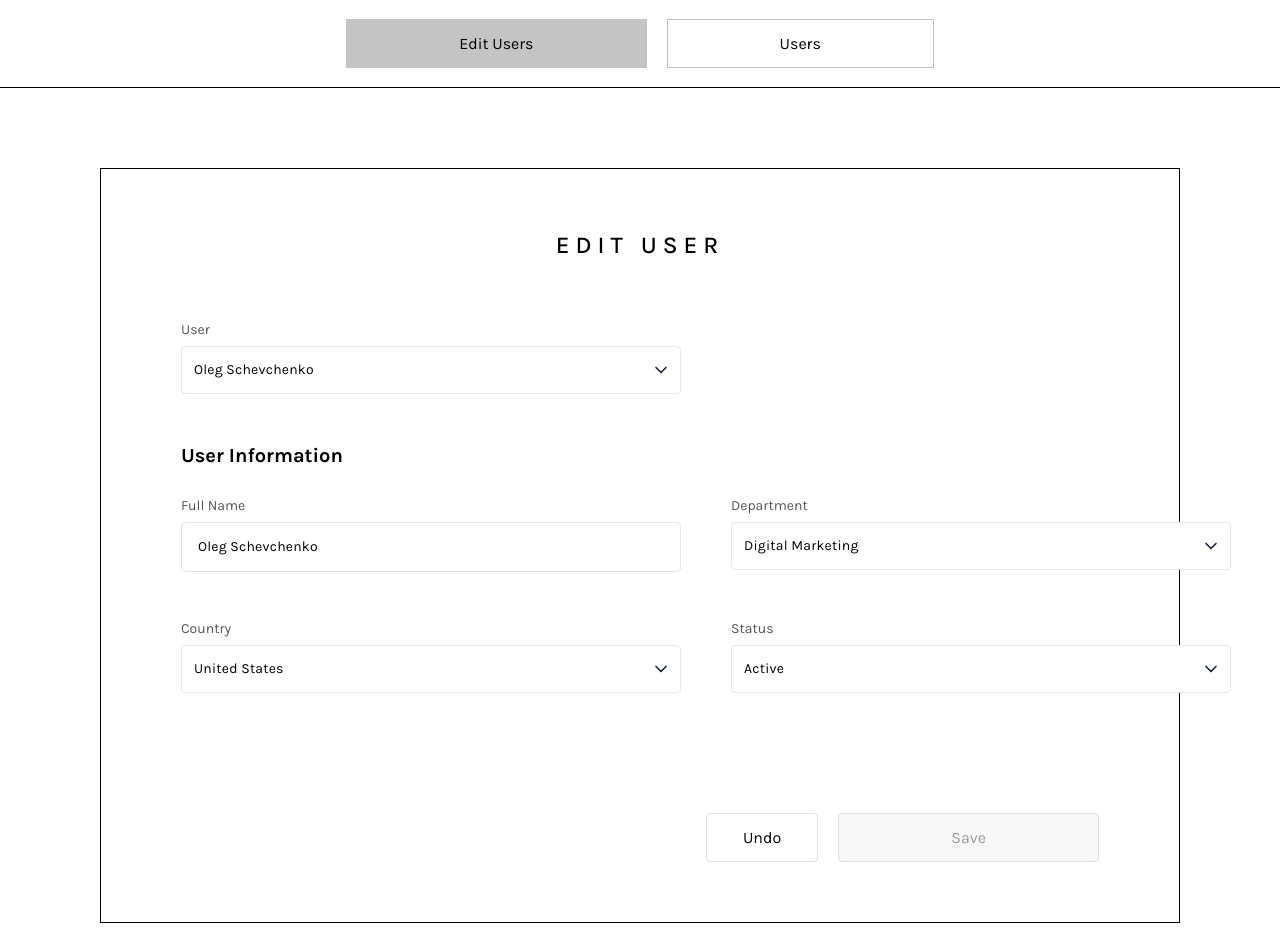
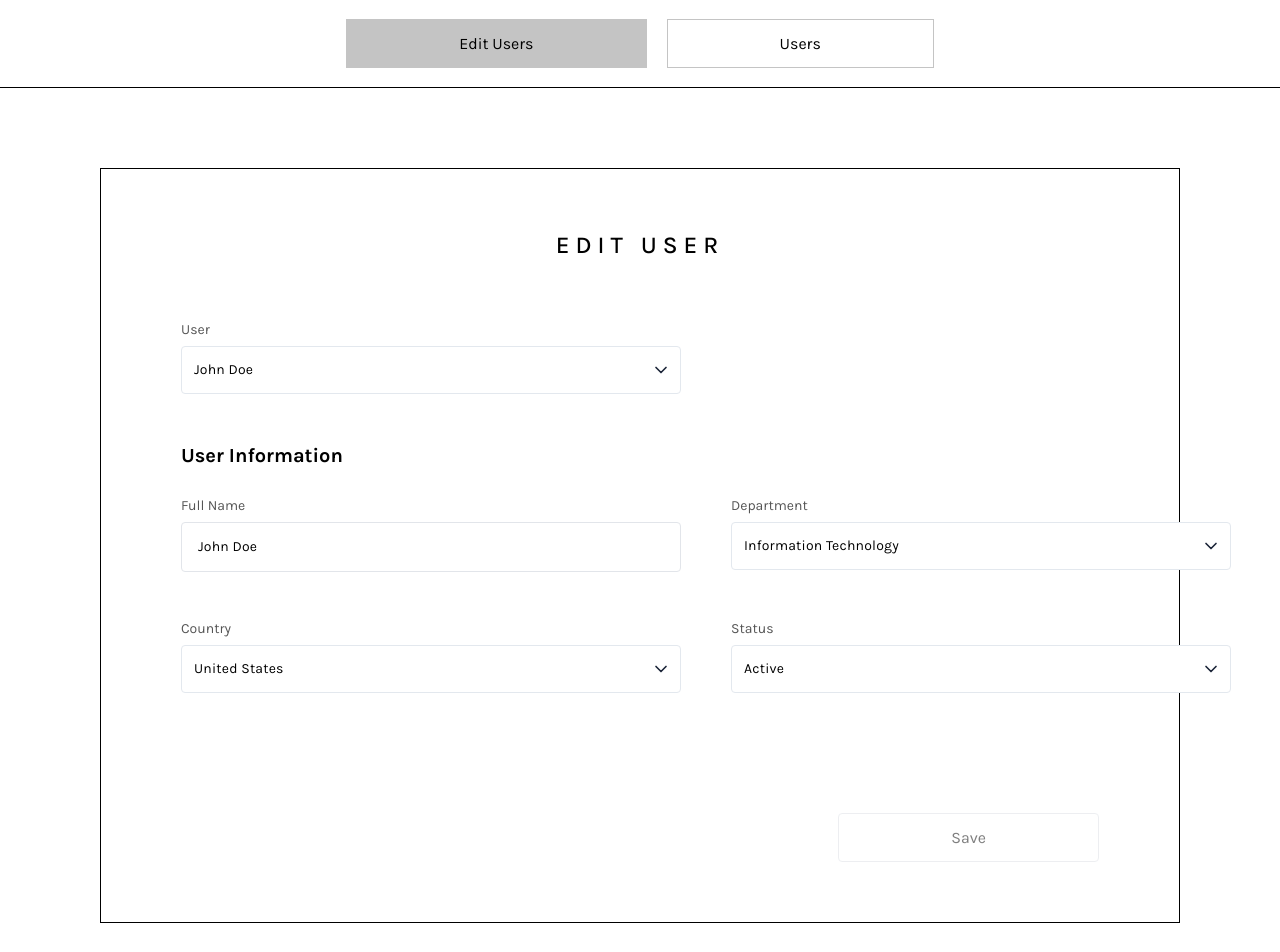
Before and after one commit to khudyi/react-users, a React (Vite) app: page /edit in a window 1280 px wide. Shown: the top 952 px of the page. Built offline with nearby package versions, Linux system fonts and the light colour scheme.

Commit message:
feat: implement user update and delete functionality in EditUsers and Users components

```diff
--- a/src/App.jsx
+++ b/src/App.jsx
@@ -1,12 +1,29 @@
 import { BrowserRouter, Routes, Route, Navigate } from 'react-router-dom'
+import { useState } from 'react'
 
 import { Header } from './components/Header'
 import { EditUsers } from './components/pages/EditUsers'
 import { Users } from './components/pages/Users'
 
+import initialUsersData from './data/users.json'
+
 import './App.css'
 
 export const App = () => {
+  const [allUsers, setAllUsers] = useState(initialUsersData);
+
+  const handleUserUpdate = (updatedUser, oldName) => {
+    setAllUsers(prev =>
+      prev.map(user =>
+        user.name === oldName ? updatedUser : user
+      )
+    );
+  };
+
+  const handleUserDelete = (userName) => {
+    setAllUsers(prev => prev.filter(user => user.name !== userName));
+  };
+
   return (
     <BrowserRouter>
       <Header />
@@ -15,8 +32,8 @@ export const App = () => {
         <Routes>
           <Route path="/" element={<Navigate to="/users" replace />} />
 
-          <Route path='/edit' element={<EditUsers />} />
-          <Route path='/users' element={<Users />} />
+          <Route path='/edit' element={<EditUsers users={allUsers} onUserUpdate={handleUserUpdate} />} />
+          <Route path='/users' element={<Users users={allUsers} onDeleteUser={handleUserDelete} />} />
         </Routes>
       </div>
     </BrowserRouter>
--- a/src/components/pages/EditUsers.css
+++ b/src/components/pages/EditUsers.css
@@ -102,9 +102,24 @@
     font-size: 16px;
 }
 
+.edit-user__btn:hover {
+    background-color: #C4C4C4;
+    cursor: pointer;
+}
+
 .edit-user__btn--save {
     padding: 14px 112px;
-    background: #f8f8f8;
-    color: #9b9b9b;
+    background: #fff;
+    color: #000000;
+}
+
+.edit-user__btn--save:disabled {
+    opacity: 0.5;
     cursor: not-allowed;
 }
+
+.edit-user__btn--save:disabled:hover {
+    padding: 14px 112px;
+    background: #fff;
+    color: #000000;
+}
--- a/src/components/pages/EditUsers.jsx
+++ b/src/components/pages/EditUsers.jsx
@@ -1,19 +1,93 @@
-import { ChevronDown } from 'lucide-react';
+import { useState, useEffect, useMemo } from "react";
+import { ChevronDown } from "lucide-react";
 
-import './EditUsers.css';
+import departmentOptions from "../../data/departments.json";
+import countryOptions from "../../data/countries.json";
+import statusOptions from "../../data/statuses.json";
 
-export const EditUsers = () => {
+import "./EditUsers.css";
+
+const deepEqual = (a, b) => JSON.stringify(a) === JSON.stringify(b);
+
+export const EditUsers = ({ users, onUserUpdate }) => {
+    const userNames = useMemo(() => users.map(u => u.name), [users]);
+    const [selectedUserName, setSelectedUserName] = useState(userNames[0] || "");
+
+    const findUser = (name) => {
+        const u = users.find(user => user.name === name);
+        return u ? JSON.parse(JSON.stringify(u)) : null;
+    };
+
+    const [originalUserData, setOriginalUserData] = useState(findUser(selectedUserName));
+    const [editedUserData, setEditedUserData] = useState(findUser(selectedUserName));
+
+    const isDataModified = !deepEqual(originalUserData, editedUserData);
+
+    useEffect(() => {
+        const user = findUser(selectedUserName);
+        setOriginalUserData(user);
+        setEditedUserData(user);
+    }, [selectedUserName, users]);
+
+    const handleInputChange = (e) => {
+        const { name, value } = e.target;
+
+        if (name === "fullName") {
+            setEditedUserData(prev => ({ ...prev, name: value }));
+            return;
+        }
+
+        const maps = {
+            department: departmentOptions,
+            country: countryOptions,
+            status: statusOptions
+        };
+
+        const list = maps[name];
+        if (!list) return;
+
+        const selected = list.find(o => o.name === value);
+        setEditedUserData(prev => ({
+            ...prev,
+            [name]: JSON.parse(JSON.stringify(selected))
+        }));
+    };
+
+    const handleUndo = () => {
+        setEditedUserData(JSON.parse(JSON.stringify(originalUserData)));
+    };
+
+    const handleSave = () => {
+        if (!isDataModified) return;
+
+        const updated = JSON.parse(JSON.stringify(editedUserData));
+
+        onUserUpdate(updated, originalUserData.name);
+
+        setOriginalUserData(updated);
+        setSelectedUserName(updated.name);
+        alert("Saved!");
+    };
+
+    if (!editedUserData) return <div>No users available</div>;
+
     return (
         <div className="edit-user">
             <h2 className="edit-user__title">EDIT USER</h2>
 
+            {/* Select user */}
             <div className="edit-user__section">
                 <label className="edit-user__label">User</label>
+
                 <div className="edit-user__select-wrapper">
-                    <select className="edit-user__select-field">
-                        <option>Oleg Schevchenko</option>
-                        <option>Ivan Petrenko</option>
-                        <option>Mariia Semenova</option>
+                    <select
+                        className="edit-user__select-field"
+                        value={selectedUserName}
+                        onChange={(e) => setSelectedUserName(e.target.value)}
+                    >
+                        {userNames.map(name => (
+                            <option key={name} value={name}>{name}</option>
+                        ))}
                     </select>
 
                     <ChevronDown className="edit-user__chevron" size={20} />
@@ -23,38 +97,73 @@ export const EditUsers = () => {
             <h2 className="edit-user__subtitle">User Information</h2>
 
             <div className="edit-user__grid">
+
+                {/* Full name */}
                 <div className="edit-user__field">
                     <label className="edit-user__label">Full Name</label>
-                    <input type="text" defaultValue="Oleg Schevchenko" />
+                    <input
+                        type="text"
+                        className="edit-user__input"
+                        name="fullName"
+                        value={editedUserData.name}
+                        onChange={handleInputChange}
+                    />
                 </div>
 
+                {/* Department */}
                 <div className="edit-user__section">
                     <label className="edit-user__label">Department</label>
+
                     <div className="edit-user__select-wrapper">
-                    <select className="edit-user__select-field">
-                        <option>Digital Marketing</option>
+                        <select
+                            className="edit-user__select-field"
+                            name="department"
+                            value={editedUserData.department?.name || ""}
+                            onChange={handleInputChange}
+                        >
+                            {departmentOptions.map(o => (
+                                <option key={o.value} value={o.name}>{o.name}</option>
+                            ))}
                         </select>
 
                         <ChevronDown className="edit-user__chevron" size={20} />
                     </div>
                 </div>
 
+                {/* Country */}
                 <div className="edit-user__section">
                     <label className="edit-user__label">Country</label>
+
                     <div className="edit-user__select-wrapper">
-                        <select className="edit-user__select-field">
-                            <option>United States</option>
+                        <select
+                            className="edit-user__select-field"
+                            name="country"
+                            value={editedUserData.country?.name || ""}
+                            onChange={handleInputChange}
+                        >
+                            {countryOptions.map(o => (
+                                <option key={o.value} value={o.name}>{o.name}</option>
+                            ))}
                         </select>
 
                         <ChevronDown className="edit-user__chevron" size={20} />
                     </div>
                 </div>
 
+                {/* Status */}
                 <div className="edit-user__section">
                     <label className="edit-user__label">Status</label>
+
                     <div className="edit-user__select-wrapper">
-                        <select className="edit-user__select-field">
-                            <option>Active</option>
+                        <select
+                            className="edit-user__select-field"
+                            name="status"
+                            value={editedUserData.status?.name || ""}
+                            onChange={handleInputChange}
+                        >
+                            {statusOptions.map(o => (
+                                <option key={o.value} value={o.name}>{o.name}</option>
+                            ))}
                         </select>
 
                         <ChevronDown className="edit-user__chevron" size={20} />
@@ -63,8 +172,20 @@ export const EditUsers = () => {
             </div>
 
             <div className="edit-user__buttons">
-                <button className="edit-user__btn edit-user__btn--undo">Undo</button>
-                <button className="edit-user__btn edit-user__btn--save" disabled>
+                {isDataModified && (
+                    <button
+                        className="edit-user__btn edit-user__btn--undo"
+                        onClick={handleUndo}
+                    >
+                        Undo
+                    </button>
+                )}
+
+                <button
+                    className="edit-user__btn edit-user__btn--save"
+                    disabled={!isDataModified}
+                    onClick={handleSave}
+                >
                     Save
                 </button>
             </div>
--- a/src/components/pages/Users.jsx
+++ b/src/components/pages/Users.jsx
@@ -1,8 +1,7 @@
-import { UsersFilter } from "./UsersFilter";
 import { useState, useMemo } from "react";
 import { Trash2 } from "lucide-react";
 
-import usersData from '../../data/users.json';
+import { UsersFilter } from "./UsersFilter";
 
 import "./Users.css";
 
@@ -11,15 +10,14 @@ const getUniqueOptions = (data, key) => {
     return Array.from(uniqueNames);
 };
 
+export const Users = ({ users: allUsersFromApp, onDeleteUser }) => {
+    const DEPARTMENT_MIN_COUNT = 3;
 
-export const Users = () => {
-    const DEPARTMENT_MIN_COUNT = 3;
-    const [userList, setUserList] = useState(usersData);
+    const userList = allUsersFromApp;
 
-    const users = usersData;
-    const departmentOptions = useMemo(() => getUniqueOptions(users, 'department'), [users]);
-    const countyOptions = useMemo(() => getUniqueOptions(users, 'country'), [users]);
-    const statusOptions = useMemo(() => getUniqueOptions(users, 'status'), [users]);
+    const departmentOptions = useMemo(() => getUniqueOptions(userList, 'department'), [userList]);
+    const countyOptions = useMemo(() => getUniqueOptions(userList, 'country'), [userList]);
+    const statusOptions = useMemo(() => getUniqueOptions(userList, 'status'), [userList]);
 
     const [selectedDepartments, setSelectedDepartments] = useState([]);
     const [selectedCounties, setSelectedCounties] = useState([]);
@@ -34,12 +32,13 @@ export const Users = () => {
     };
 
     const deleteUser = (userToDelete) => {
-        setUserList(prevList =>
-            prevList.filter(user => user !== userToDelete)
-            // Альтернативний метод:
-            // prevList.filter((user, index) => !(user.name === userToDelete.name && index === userToDelete.indexInArray))
-        );
+        if (onDeleteUser) {
+            onDeleteUser(userToDelete.name);
+        } else {
+            console.error("Помилка: Функція onDeleteUser не передана.");
+        }
     };
+
 
     const createToggleHandler = (currentSelected, setCurrentSelected, isDepartmentHandler = false) => (value) => {
 
@@ -85,7 +84,7 @@ export const Users = () => {
 
             return departmentMatch && countryMatch && statusMatch;
         });
-    }, [userList, selectedDepartments, selectedCounties, selectedStatuses]); // Залежність від userList
+    }, [userList, selectedDepartments, selectedCounties, selectedStatuses]);
 
 
     return (
```
Lines whose indentation alone changed are shown as unchanged.
